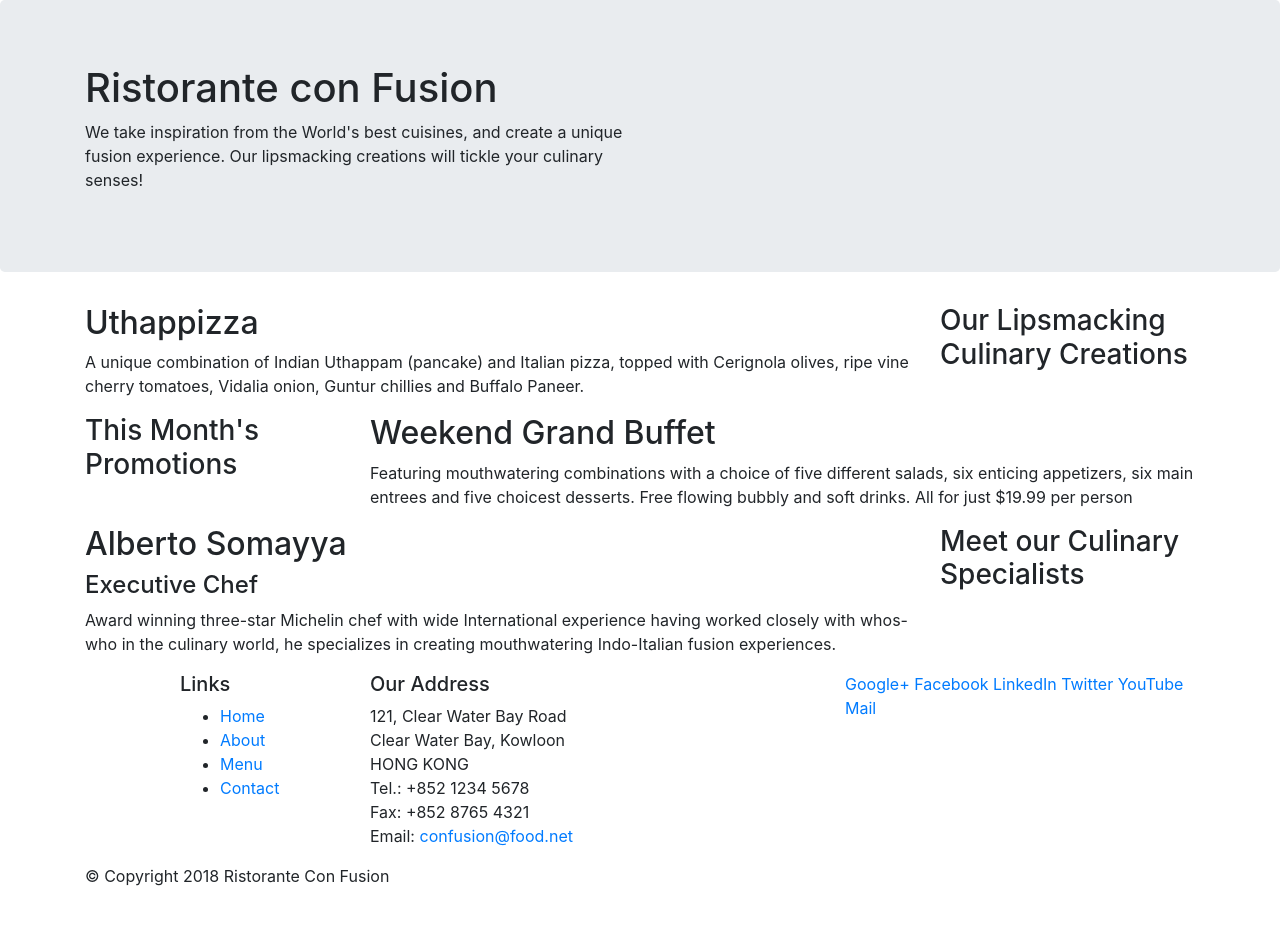
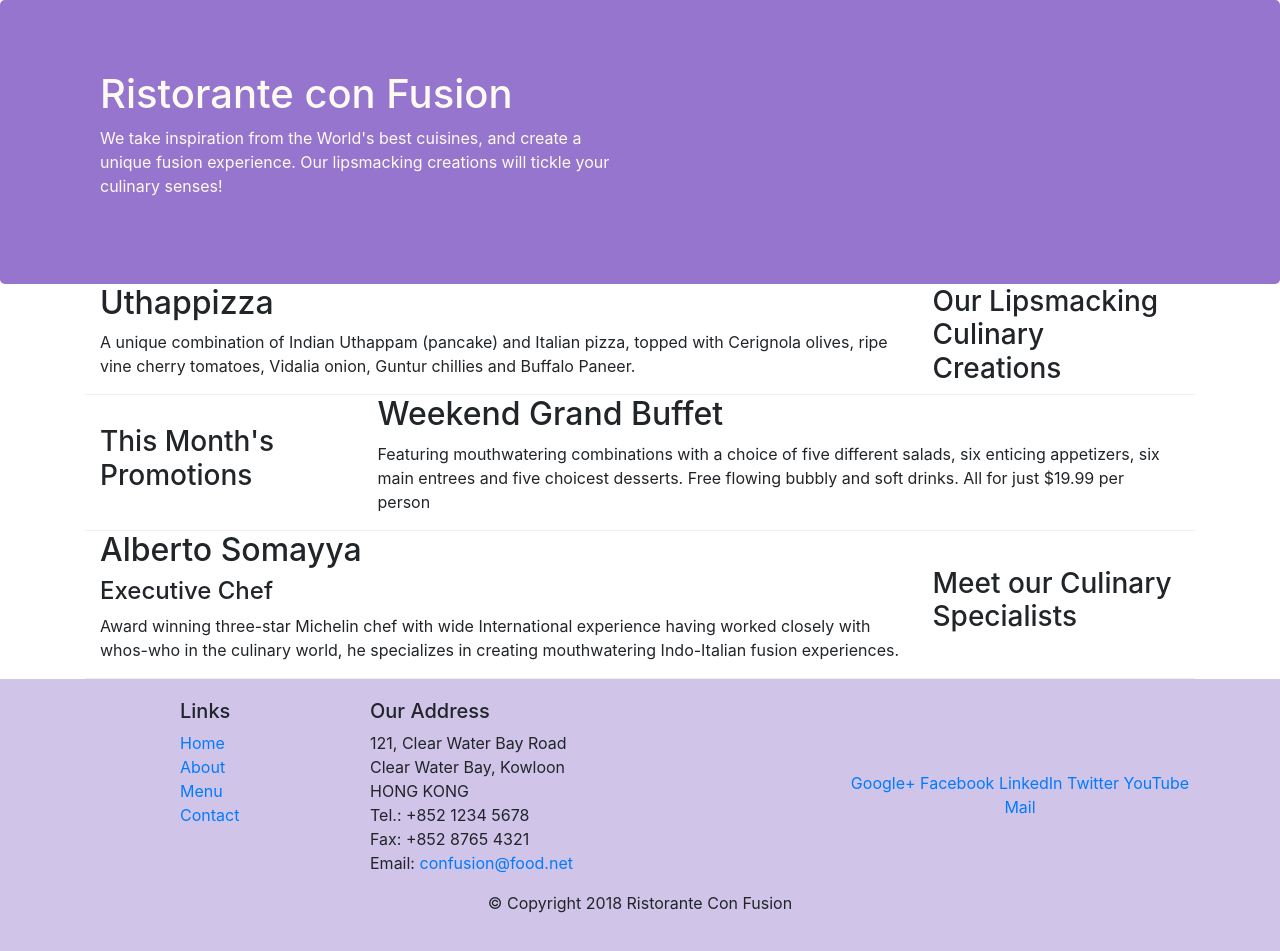
Before and after one commit to raj-hero/coursera-Front-End-Web-UI-Frameworks-and-Tools-Bootstrap-4, a website: page index.html in a window 1280 px wide. Before the commit the page ends 904 px from the top, so only its background shows below. Drawn offline with nearby package versions, Linux system fonts and the light colour scheme.

Commit message:
bootstrap grid part 2

```diff
--- /dev/null
+++ b/css/styles.css
@@ -0,0 +1,28 @@
+.row-header{
+    margin: 0px auto;
+    padding: 0px auto;
+}
+/* row-content is a calss we created (see index.html)  */
+.row-content{
+    margin:0px auto;
+    padding: 50px 0px 50 px 0px;
+    border-bottom: 1px ridge;
+    min-height:400 px;
+}
+.footer{
+    background-color: #D1C4E9;
+    margin: 0px auto;
+    padding: 20px 0px 20px 0px;
+}
+
+.jumbotron{
+    padding: 70px 30px 70px 30px;
+    margin: 0px auto;
+    background:#9575CD ;
+    color: floralwhite;
+}
+.address{
+    font-size: 80%;
+    margin:0px;
+    color:#0f0f0f ;
+}
--- a/index.html
+++ b/index.html
@@ -9,6 +9,7 @@
 
         <!-- Bootstrap CSS -->
         <link rel="stylesheet" href="node_modules/bootstrap/dist/css/bootstrap.min.css">
+        <link rel="stylesheet" href="css/styles.css">
     <title>Ristorante Con Fusion</title>
 </head>
 
@@ -16,7 +17,7 @@
 
     <header class="jumbotron">
         <div class="container">
-            <div class="row">
+            <div class="row row-header">
                 <div class="col-12 col-sm-6">
                     <h1>Ristorante con Fusion</h1>
                     <p>We take inspiration from the World's best cuisines, and create a unique fusion experience. Our lipsmacking creations will tickle your culinary senses!</p>
@@ -28,7 +29,7 @@
     </header>
 
     <div class="container">
-        <div class="row">
+        <div class="row row-content align-items-center">
             <div class="col-12 col-sm-4 order-sm-last col-md-3">
                 <h3>Our Lipsmacking Culinary Creations</h3>
             </div>
@@ -39,7 +40,7 @@
         </div>
 
 
-        <div class="row">
+        <div class="row row-content align-items-center">
             <div class="col-12 col-sm-4 col-md-3">
                 <h3>This Month's Promotions</h3>
             </div>
@@ -49,7 +50,7 @@
             </div>
         </div>
 
-        <div class="row">
+        <div class="row row-content align-items-center">
             <div class="col-12 col-sm-4 order-sm-last col-md-3">
                 <h3>Meet our Culinary Specialists</h3>
             </div>
@@ -61,12 +62,12 @@
         </div>
     </div>
 
-    <footer>
+    <footer class="footer">
         <div class="container">
             <div class="row">
                 <div class="col-4 offset-1 col-sm-2">
                     <h5>Links</h5>
-                    <ul>
+                    <ul class="list-unstyled">
                         <li><a href="#">Home</a></li>
                         <li><a href="#">About</a></li>
                         <li><a href="#">Menu</a></li>
@@ -84,8 +85,8 @@
 		              Email: <a href="mailto:confusion@food.net">confusion@food.net</a>
 		           </address>
                 </div>
-                <div class="col-12 col-sm-4">
-                    <div>
+                <div class="col-12 col-sm-4 align-self-center">
+                    <div class="text-center">
                         <a href="http://google.com/+">Google+</a>
                         <a href="http://www.facebook.com/profile.php?id=">Facebook</a>
                         <a href="http://www.linkedin.com/in/">LinkedIn</a>
@@ -95,7 +96,7 @@
                     </div>
                 </div>
            </div>
-           <div class="row">
+           <div class="row justify-content-center">
                 <div class="col-auto">
                     <p>© Copyright 2018 Ristorante Con Fusion</p>
                 </div>
```
